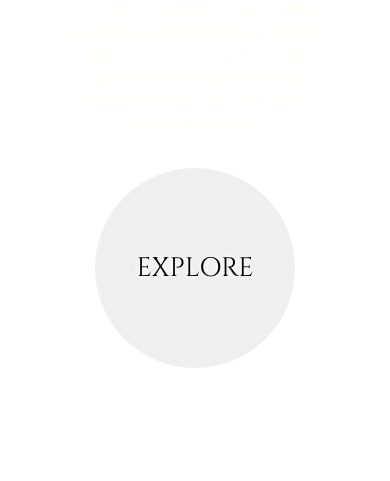
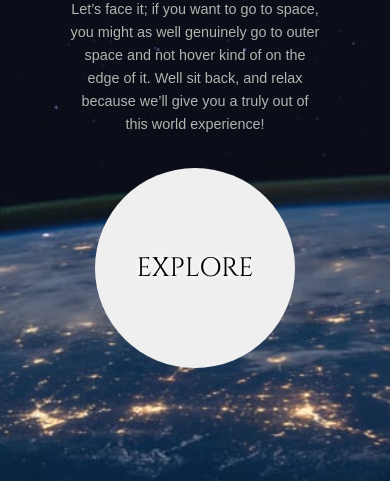
Before and after one commit to darley-santos/space-tourism-website, a plain HTML site: page index.html in a window 390 px wide. Shown: the part 363-844 px from the top of the page. Drawn offline with Linux system fonts and the light colour scheme.

Commit message:
Corrigindo caminhos

```diff
--- a/styles/home.css
+++ b/styles/home.css
@@ -154,6 +154,6 @@ section .button-div button:hover::after {
 
 @media (max-width: 470px) {
     body {
-        background-image: url(assets/home/background-home-mobile.jpg);
+        background-image: url(../assets/home/background-home-mobile.jpg);
     }
 }
```
